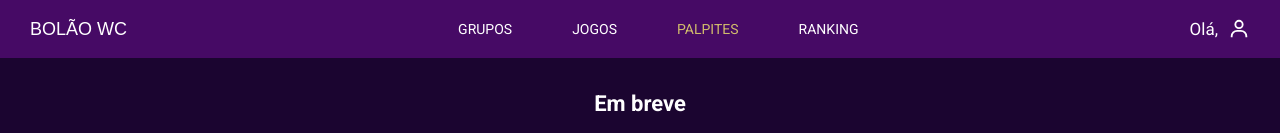
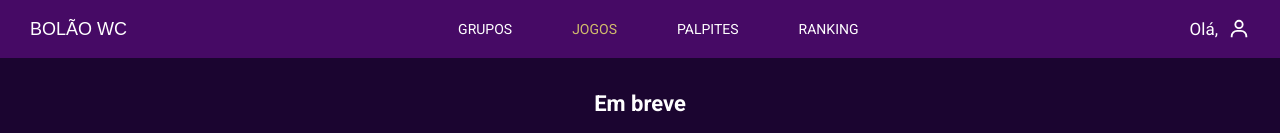
Before and after one commit to Rayandson/bolaowc-front, a React (Create React App) app: page /matches in a window 1280 px wide. Shown: the top 133 px of the page. Built offline with nearby package versions, Linux system fonts and the light colour scheme; a web font is replaced by a local one.

Commit message:
fiz layout

```diff
--- a/src/components/Guess.js
+++ b/src/components/Guess.js
@@ -190,13 +190,14 @@ return(
 
 const MatchContainer = styled.div`
     width: 100%;
-    height: 100px;
+    height: auto;
     background-color: #FAFAFA;
     display: flex;
     flex-direction: column;
     justify-content: space-around;
     align-items: center;
-    margin-bottom: 25px;
+    margin-bottom: 20px;
+    /* background-color: green; */
 `
 
 const Vs = styled.p`
--- a/src/components/GuessesContainer.js
+++ b/src/components/GuessesContainer.js
@@ -13,7 +13,7 @@ export default function GuessesContainer(props) {
 
 const Container = styled.div`
     width: 100%;
-    display: flex;
+    /* display: flex;
     flex-direction: column;
-    gap: 20px;
+    gap: 5px; */
 `
--- a/src/components/SignInPage.js
+++ b/src/components/SignInPage.js
@@ -105,7 +105,7 @@ const StyledForm = styled.form`
     display: flex;
     flex-direction: column;
     gap: 15px;
-     @media(max-width: 385px) {
+     @media(max-width: 450px) {
         width: 85%;
     }
 `
@@ -127,7 +127,7 @@ const StyledInput = styled.input`
             font-weight: 500;
 
         }
-    @media(max-width: 385px) {
+    @media(max-width: 450px) {
         width: 100%;
     }
 `
@@ -157,7 +157,7 @@ const Botao = styled.button`
         align-items: center;
 
     }
-    @media(max-width: 385px) {
+    @media(max-width: 450px) {
         width: 100%;
     }
 `
--- a/src/contexts/ActiveContext.js
+++ b/src/contexts/ActiveContext.js
@@ -3,7 +3,7 @@ import { createContext, useState } from "react";
 export const ActiveContext = createContext();
 
 export function ActiveContextProvider({children}) {
-    const [active, setActive] = useState("guesses");
+    const [active, setActive] = useState("matches");
     return(
         <ActiveContext.Provider value={{active, setActive}}>
             {children}
```
